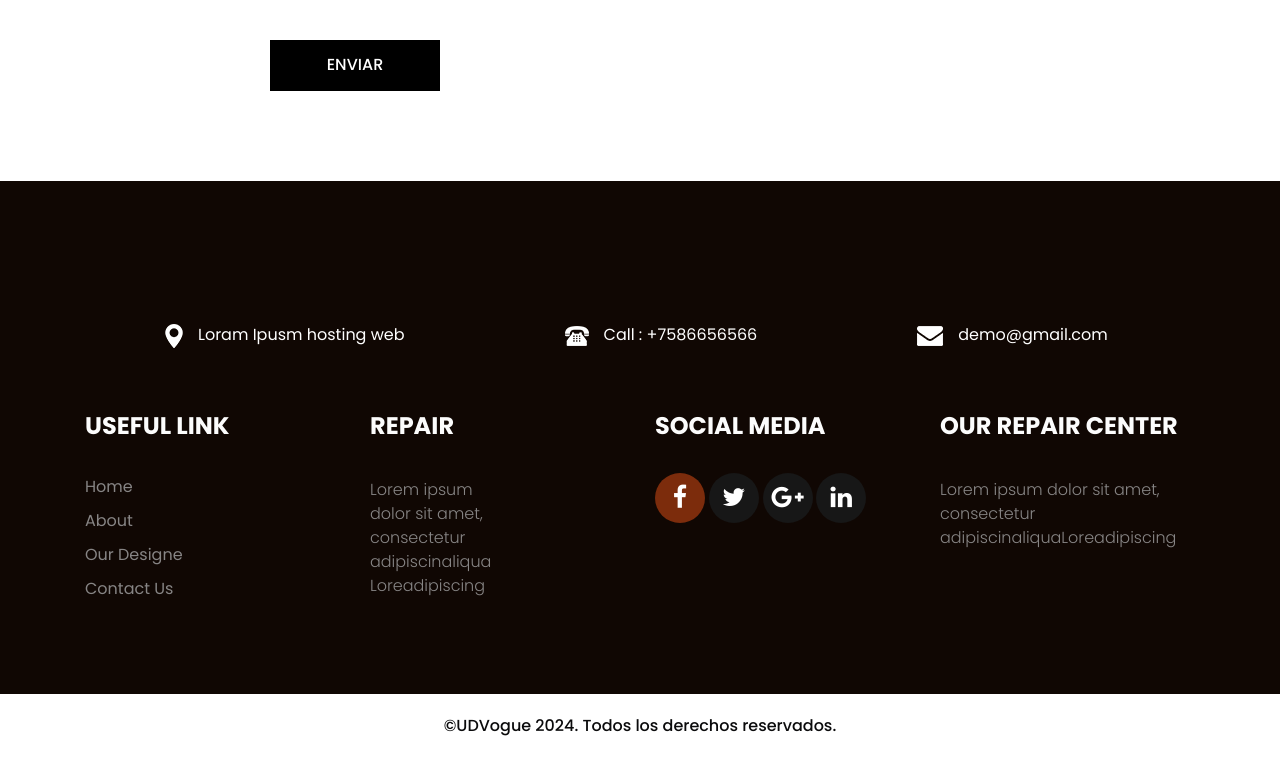
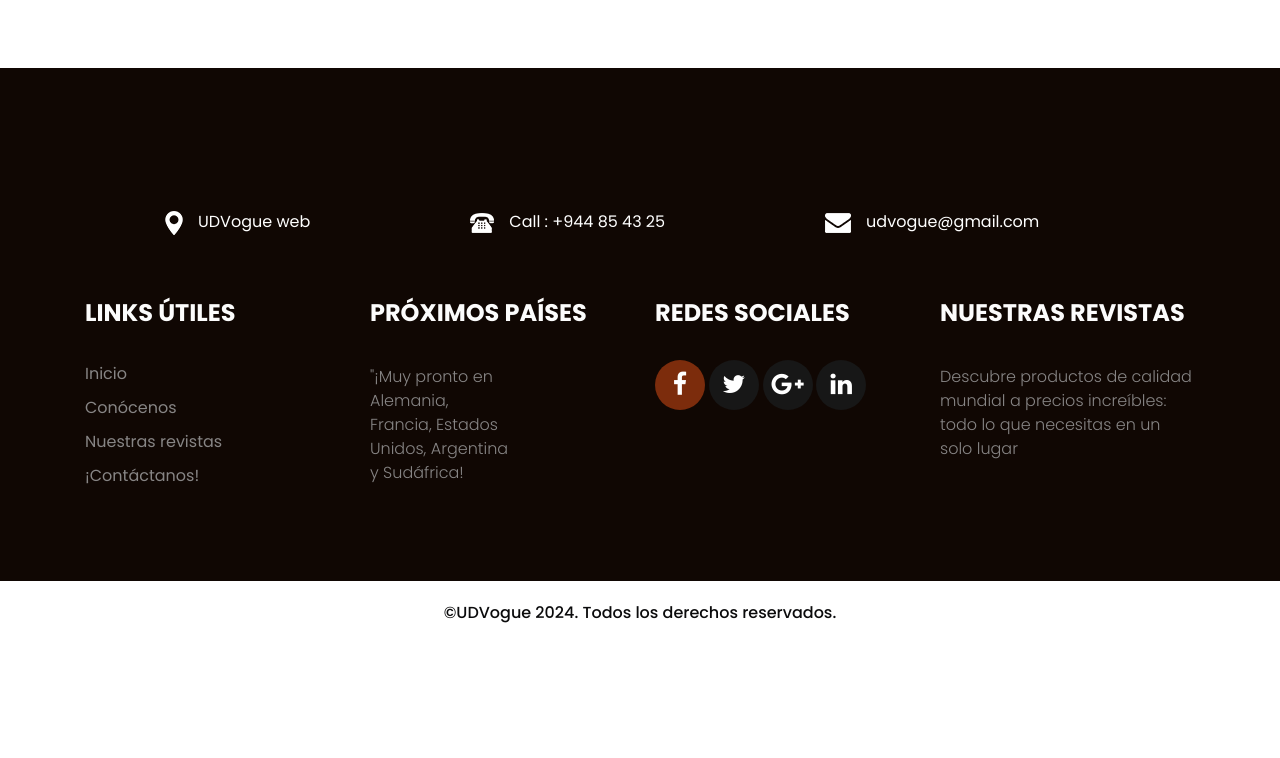
Before and after one commit to HugoReyIn/IWUDVogueDefinitivo, a Django app: page /UDVogueApp/ in a window 1280 px wide. Shown: the part 3520-4278 px from the top of the page. After the commit the page ends 4143 px from the top, so only its background shows below. Run offline with Django 5.2, Linux system fonts and the light colour scheme; data comes from the database, SQL or seed files in the repository; some libraries are stand-ins or nearby versions.

Commit message:
ultimas modificaciones en base.html

```diff
--- a/UDVogue/UDVogueApp/templates/base.html
+++ b/UDVogue/UDVogueApp/templates/base.html
@@ -131,8 +131,8 @@
                   </div>
                   <div class="col-md-6">
                      <h1 class="about_taital">¿Quiénes somos?</h1>
-                     <!--<p class="about_text">There are many variations of passages of Lorem Ipsum available, but the majority have suffered alteration in some form, by injected humour, or randomised </p>-->
-                     {%block contenido%} {%endblock%}
+                     <p class="about_text">Somos una editorial de moda que conecta inspiración y estilo: explora nuestras revistas y haz tuyos los productos que te enamoran. </p>
+                     <!--{%block contenido%} {%endblock%}-->
                      <div class="readmore_bt"><a href="#">Más información</a></div>
                   </div>
                </div>
@@ -234,29 +234,29 @@
          <div class="container">
             <div class="footer_location_text">
                <ul>
-                  <li><img src="{% static 'images/map-icon.png' %}"><span class="padding_left_10"><a href="#">Loram Ipusm hosting web</a></span></li>
-                  <li><img src="{% static 'images/call-icon.png' %}"><span class="padding_left_10"><a href="#">Call : +7586656566</a></span></li>
-                  <li><img src="{% static 'images/mail-icon.png' %}"><span class="padding_left_10"><a href="#">demo@gmail.com</a></span></li>
+                  <li><img src="{% static 'images/map-icon.png' %}"><span class="padding_left_10"><a href="#">UDVogue web</a></span></li>
+                  <li><img src="{% static 'images/call-icon.png' %}"><span class="padding_left_10"><a href="#">Call : +944 85 43 25</a></span></li>
+                  <li><img src="{% static 'images/mail-icon.png' %}"><span class="padding_left_10"><a href="#">udvogue@gmail.com</a></span></li>
                </ul>
             </div>
             <div class="row">
                <div class="col-lg-3 col-sm-6">
-                  <h2 class="useful_text">Useful link </h2>
+                  <h2 class="useful_text">Links útiles</h2>
                   <div class="footer_menu">
                      <ul>
-                        <li><a href="index.html">Home</a></li>
-                        <li><a href="about.html">About</a></li>
-                        <li><a href="design.html">Our Designe</a></li>
-                        <li><a href="contact.html">Contact Us</a></li>
+                        <li><a href="index.html">Inicio</a></li>
+                        <li><a href="#about">Conócenos</a></li>
+                        <li><a href="#revistas">Nuestras revistas</a></li>
+                        <li><a href="#contact">¡Contáctanos!</a></li>
                      </ul>
                   </div>
                </div>
                <div class="col-lg-3 col-sm-6">
-                  <h2 class="useful_text">Repair</h2>
-                  <p class="lorem_text">Lorem ipsum dolor sit amet, consectetur  adipiscinaliqua  Loreadipiscing </p>
+                  <h2 class="useful_text">Próximos países</h2>
+                  <p class="lorem_text">"¡Muy pronto en Alemania, Francia, Estados Unidos, Argentina y Sudáfrica! </p>
                </div>
                <div class="col-lg-3 col-sm-6">
-                  <h2 class="useful_text">Social Media</h2>
+                  <h2 class="useful_text">Redes Sociales</h2>
                   <div id="social">
                      <a class="facebookBtn smGlobalBtn active" href="#" ></a>
                      <a class="twitterBtn smGlobalBtn" href="#" ></a>
@@ -265,8 +265,8 @@
                   </div>
                </div>
                <div class="col-sm-6 col-lg-3">
-                  <h1 class="useful_text">Our Repair center</h1>
-                  <p class="footer_text">Lorem ipsum dolor sit amet, consectetur adipiscinaliquaLoreadipiscing </p>
+                  <h1 class="useful_text">Nuestras revistas</h1>
+                  <p class="footer_text">Descubre productos de calidad mundial a precios increíbles: todo lo que necesitas en un solo lugar</p>
                </div>
             </div>
          </div>
```
